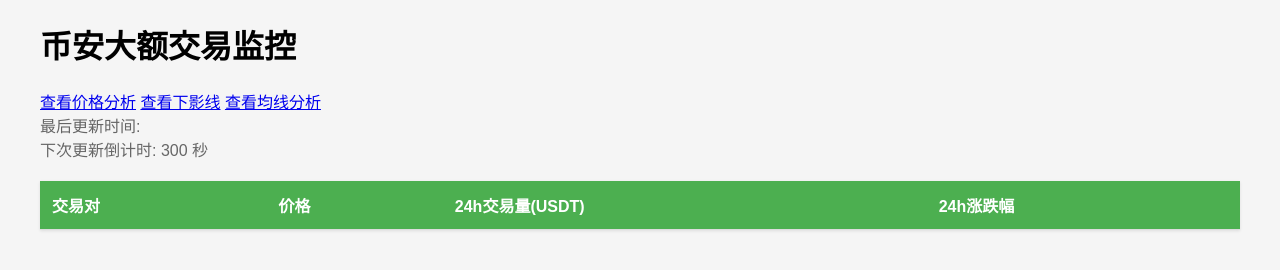
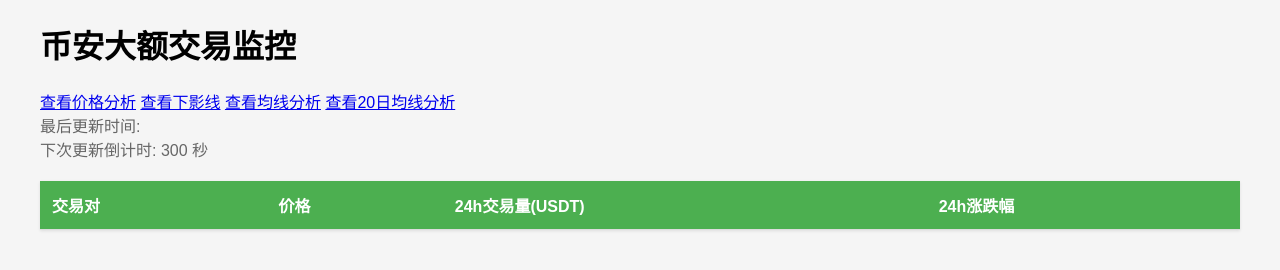
Before and after one commit to tavixhlee/binance-volume-monitor, a website: page index.html in a window 1280 px wide. Drawn offline with Linux system fonts and the light colour scheme; no server answers.

Commit message:
Update index.html

```diff
--- a/index.html
+++ b/index.html
@@ -50,6 +50,7 @@
             <a href="/analysis.html">查看价格分析</a>
             <a href="/hammer.html">查看下影线</a>
             <a href="/ma.html">查看均线分析</a>
+            <a href="/ma20.html">查看20日均线分析</a>
         </div>
         <div class="last-update">
             最后更新时间: <span id="updateTime"></span>
```
